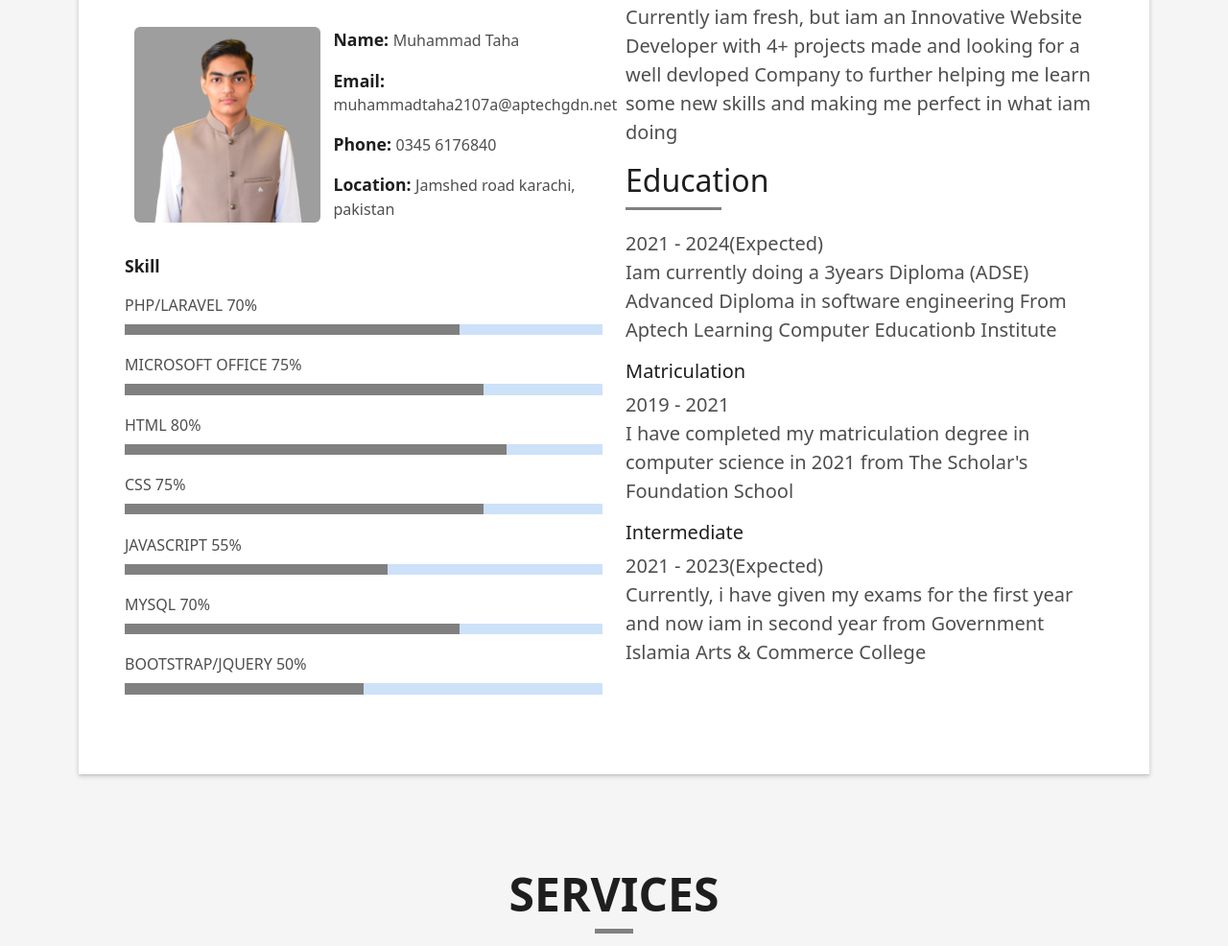
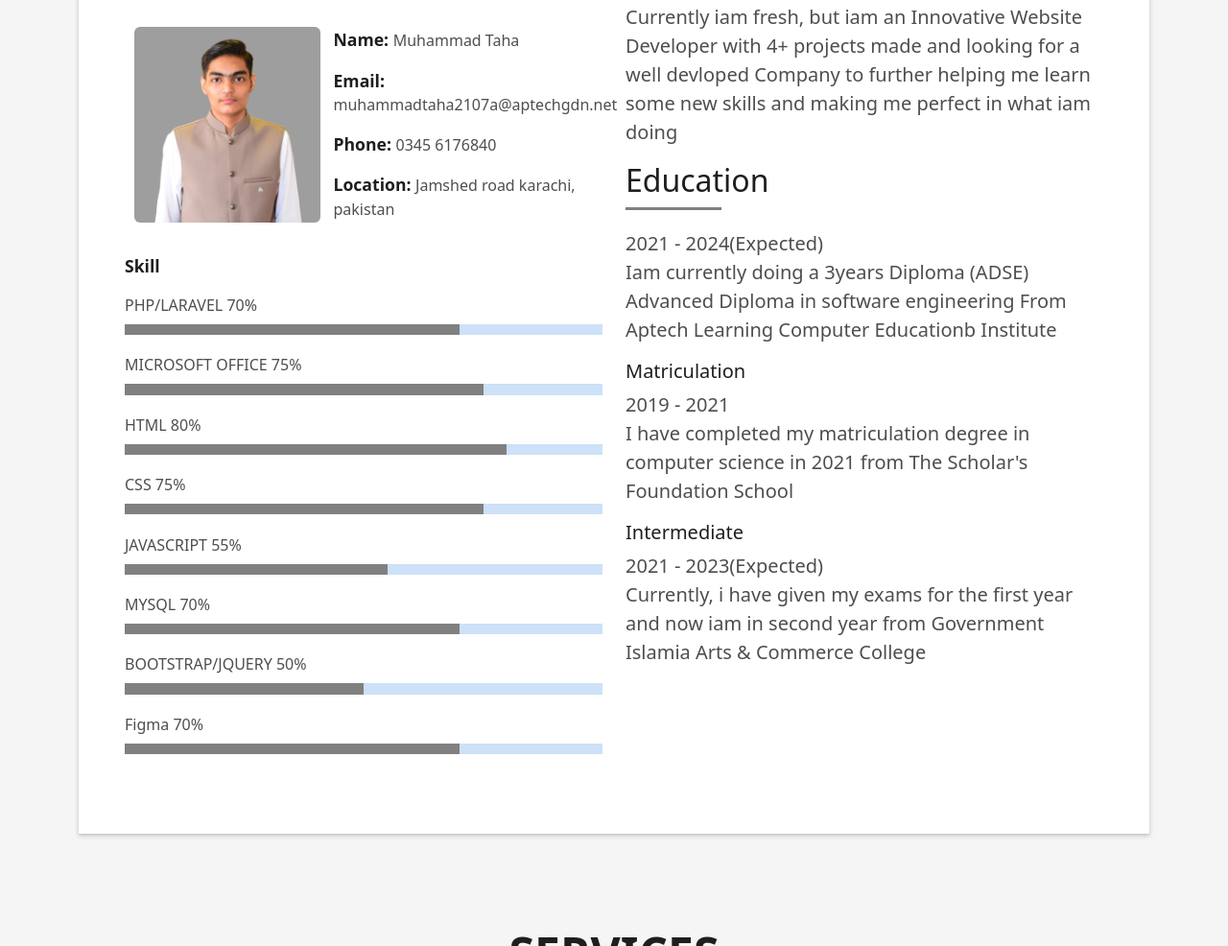
Before and after one commit to muhammadtahashoaib/tahaporfolio, a plain HTML site: page index.html in a window 1280 px wide. Shown: the part 1063-2049 px from the top of the page at 96% size. Drawn offline with Linux system fonts and the light colour scheme.

Commit message:
Update index.html

```diff
--- a/index.html
+++ b/index.html
@@ -120,6 +120,10 @@
                     <span>BOOTSTRAP/JQUERY</span> <span class="pull-right">50%</span>
                     <div class="progress">
                       <div class="progress-bar" role="progressbar" style="width: 50%" aria-valuenow="90" aria-valuemin="0" aria-valuemax="100"></div>
+                    </div>
+                    <span>Figma</span> <span class="pull-right">70%</span>
+                    <div class="progress">
+                      <div class="progress-bar" role="progressbar" style="width: 70%" aria-valuenow="90" aria-valuemin="0" aria-valuemax="100"></div>
                     </div>
                   </div>
                 </div>
```
